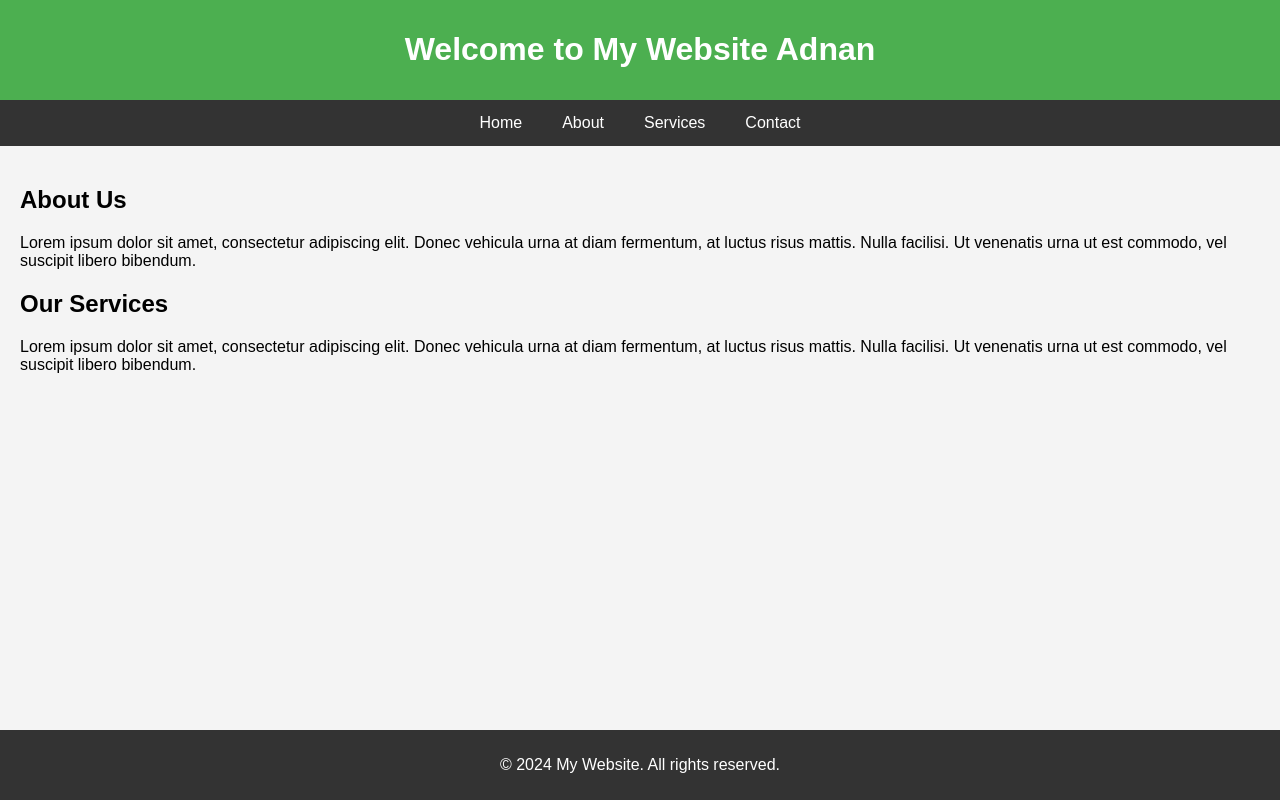
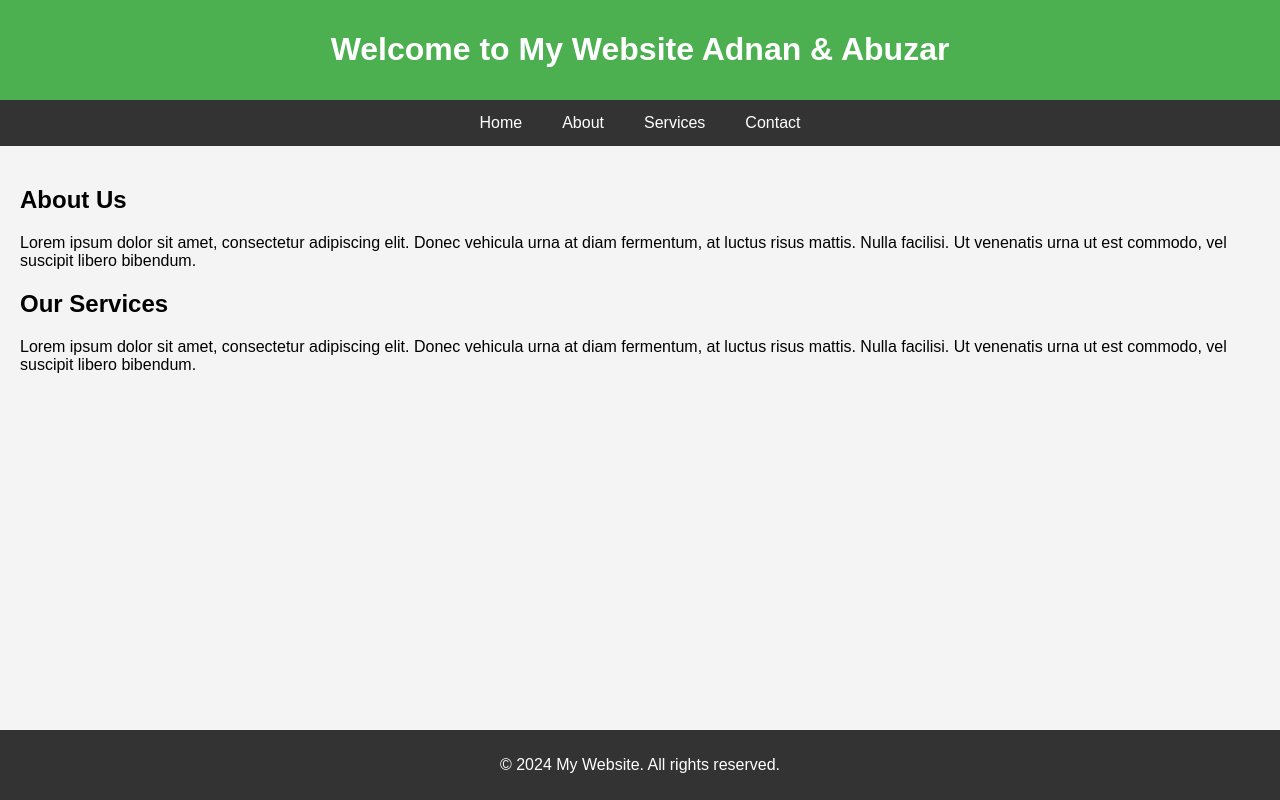
Before and after one commit to adnan-07/myrepo, a plain HTML site: page index.html in a window 1280 px wide. Drawn offline with Linux system fonts and the light colour scheme.

Commit message:
new commit 3

```diff
--- a/index.html
+++ b/index.html
@@ -48,7 +48,7 @@
 </head>
 <body>
     <header>
-        <h1><b>Welcome to My Website Adnan</b></h1>
+        <h1><b>Welcome to My Website Adnan & Abuzar</b></h1>
     </header>
     <nav>
         <a href="#">Home</a>
```
